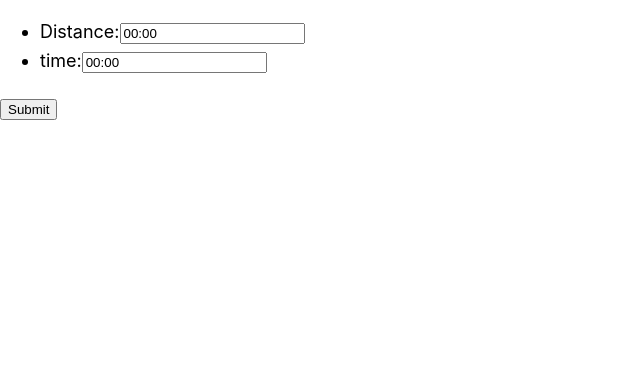
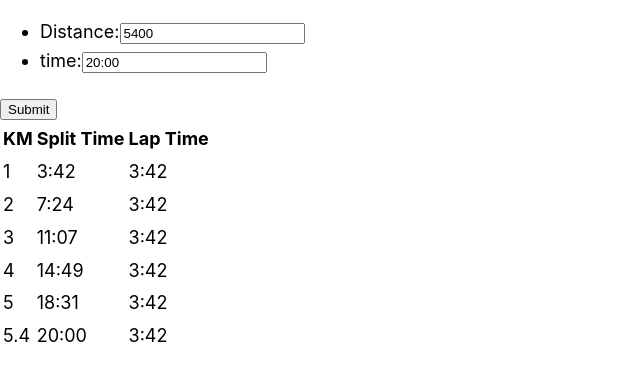
Before and after one commit to jaymagrob/running-calculator, a Next.js app: page /pace/split-pace in a window 1280 px wide. Both pictures are taken after a click on the input "Submit". Shown: the top 380 px of the page, without its empty margins (0-640 px from the left). Built offline with nearby package versions, Linux system fonts and the light colour scheme.

Commit message:
Run-3, split page create: (complete)

```diff
--- /dev/null
+++ b/components/splitTable.js
@@ -0,0 +1,29 @@
+export default function SplitTable(props) {
+  const { splits } = props;
+
+  if (!splits || !splits.length) {
+    return null;
+  }
+
+  return (
+    <table>
+      <thead>
+
+        <tr>
+          <th>KM</th>
+          <th>Split Time</th>
+          <th>Lap Time</th>
+        </tr>
+      </thead>
+      <tbody>
+        {splits.map(split => (
+          <tr key={split.km}>
+            <td>{split.km}</td>
+            <td>{split.split}</td>
+            <td>{split.lapTime}</td>
+          </tr>
+        ))}
+      </tbody>
+    </table>
+  )
+}
--- a/pages/pace/split-pace.js
+++ b/pages/pace/split-pace.js
@@ -1,36 +1,53 @@
 import React, { useState } from 'react'
-import Autocomplete from '@mui/material/Autocomplete';
+import SplitTable from '../../components/splitTable';
 
 export default function splitPace() {
-const [distance, setDistance ] = useState('00:00');
-const [time, setTime ] = useState('00:00');
-const [pace, paceTime ] = useState([]);
+  const [distance, setDistance] = useState('5400');
+  const [time, setTime] = useState('20:00');
+  const [splits, setSplits] = useState([]);
 
   function onSubmit(e) {
     e.preventDefault()
-
+    function millisToMinutesAndSeconds(millis) {
+      var minutes = Math.floor(millis / 60000);
+      var seconds = ((millis % 60000) / 1000).toFixed(0);
+      return minutes + ":" + (seconds < 10 ? '0' : '') + seconds;
+    }
     const [minute, seconds] = time.split(':')
     const milli = (minute * 60 * 1000) + seconds * 1000;
     const newDistance = distance / 1000;
-    console.log(milli)
+    const pace = milli / newDistance
+    console.log(pace)
+    console.log(millisToMinutesAndSeconds(pace))
+    let loops = []
+    for(let i = 1; i <= Math.ceil(newDistance); i++) {
+      const newKm = i > newDistance ? (i - 1) + (distance%1000 / 1000) : i;
 
-
+      loops.push({
+        km: i > newDistance ? (i - 1) + parseFloat(distance%1000 / 1000) : i,
+        split: millisToMinutesAndSeconds(pace * newKm),
+        lapTime: millisToMinutesAndSeconds(pace),
+      })
+    }
+    setSplits(loops)
   }
   return (
     <>
       <form onSubmit={onSubmit}>
         <ul>
-        <li>
+          <li>
             <label htmlFor="distance">Distance:</label>
-            <input type="text" id="distance" name="pace_distance" value={distance} onChange={e => setDistance(e.value)}/>
+            <input type="text" id="distance" name="pace_distance" value={distance} onChange={e => setDistance(e.target.value)} />
           </li>
           <li>
             <label htmlFor="time">time:</label>
-            <input type="text" id="time" name="pace_time" value={time} onChange={setTime}/>
+            <input type="text" id="time" name="pace_time" value={time} onChange={e => setTime(e.target.value)} />
           </li>
         </ul>
-        <input type="submit" value="Submit"/>
+        <input type="submit" value="Submit" />
       </form>
+
+      <SplitTable splits={splits} />
     </>
   )
 
```
